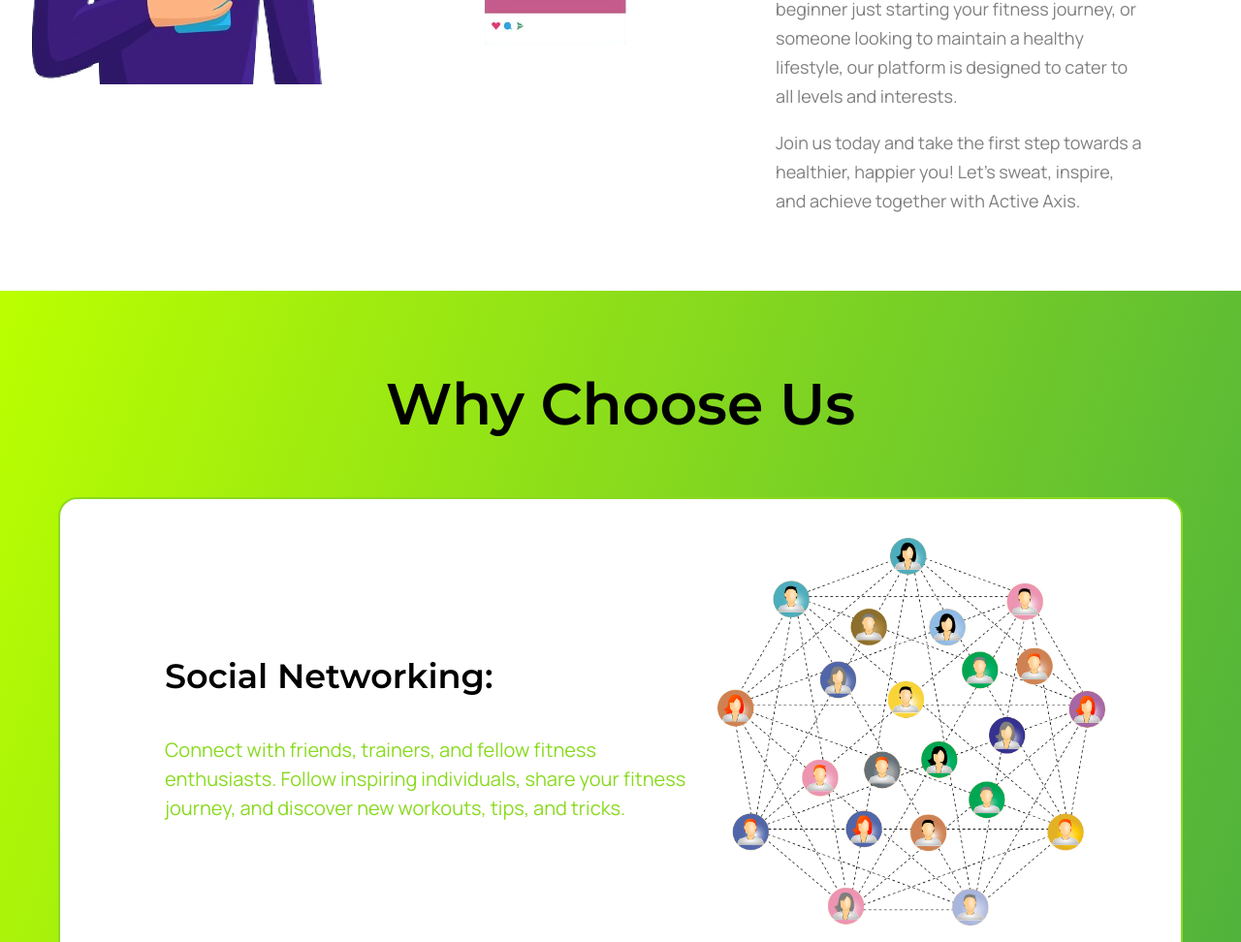
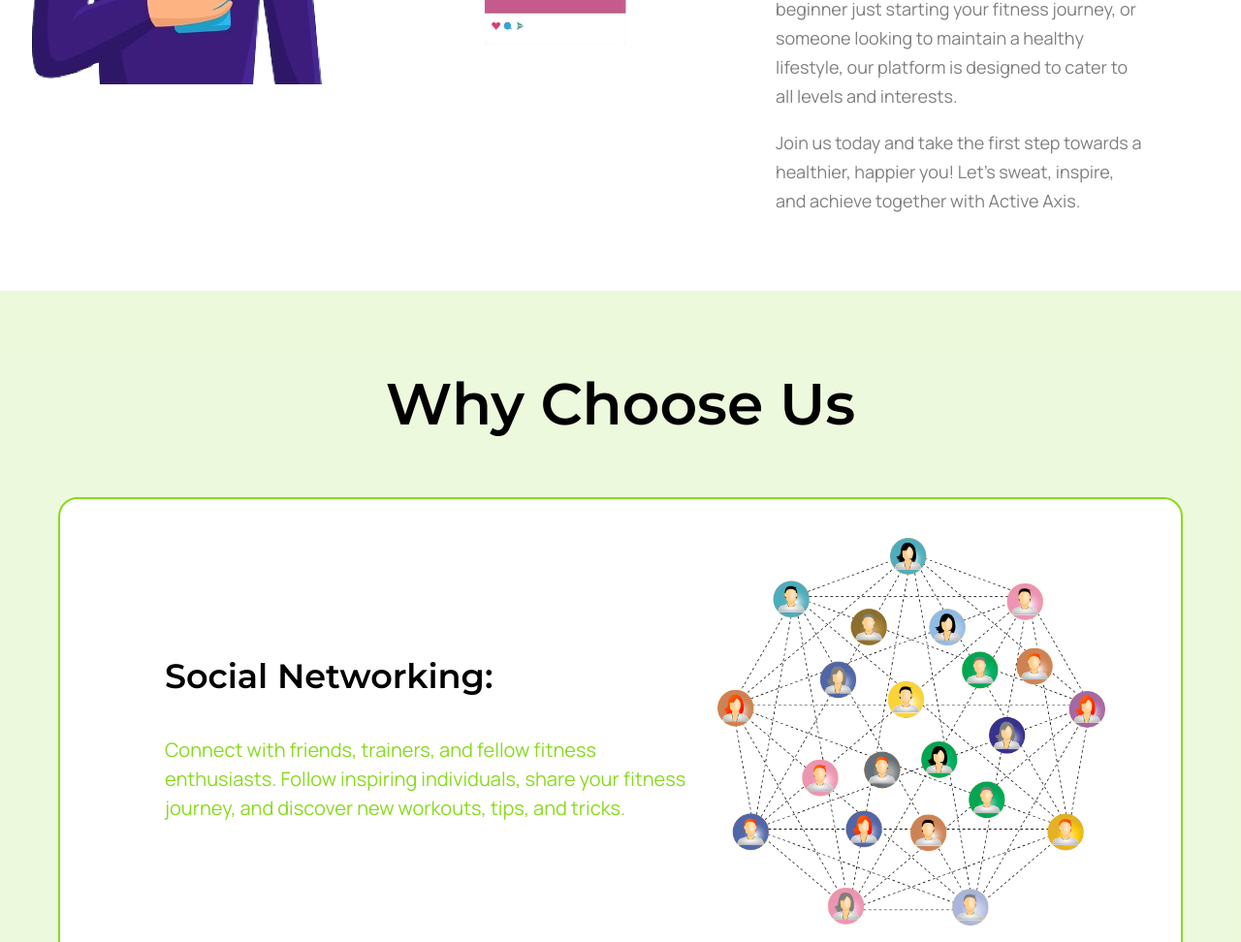
Before and after one commit to Sriaman245/ActiveAxis, a plain HTML site: page index.html in a window 1280 px wide. Shown: the part 1158-2130 px from the top of the page at 97% size. Drawn offline with nearby package versions, Linux system fonts and the light colour scheme; a web font is replaced by a local one.

Commit message:
Update style.css

```diff
--- a/style.css
+++ b/style.css
@@ -205,8 +205,7 @@ html{
     margin:0px 0px;
     display:flex;
     flex-direction: column;
-    /* background-color: rgba(160, 248, 66, 0.107); */
-    background-image:linear-gradient(to bottom right, rgb(187, 255, 0),rgb(5, 125, 101));
+    background-color:rgba(137, 218, 31, 0.158);
     position: relative;
 }
 #why-choose-us::before{
```
